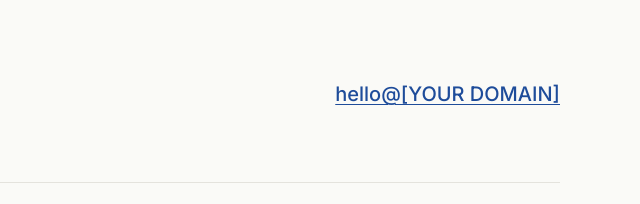
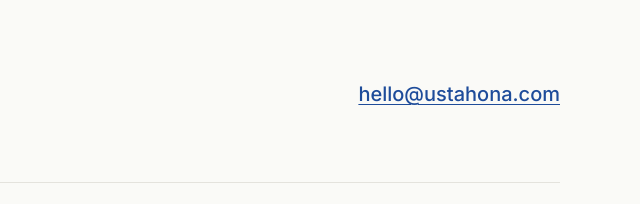
Before and after one commit to JahonCodes/ustahona, a plain HTML site: page index.html in a window 1280 px wide. Shown: the part 3015-3219 px from the top of the page, 640-1280 px from the left. Drawn offline with Linux system fonts and the light colour scheme.

Commit message:
Fix contact email placeholder
Co-Authored-By: Claude Sonnet 5.5 <noreply@anthropic.com>

```diff
--- a/index.html
+++ b/index.html
@@ -167,7 +167,7 @@ a:hover{color:#163A78}
     <div class="section" style="max-width: 1120px; margin: 0 auto; padding: 80px 48px 48px">
       <div style="display: flex; flex-wrap: wrap; gap: 32px; align-items: flex-end; justify-content: space-between; padding-bottom: 64px">
         <h2 style="margin: 0; max-width: 560px; font-family: 'Schibsted Grotesk', sans-serif; font-weight: 600; font-size: 44px; line-height: 1.1; letter-spacing: -0.025em">Say hello. A person reads every message.</h2>
-        <a href="mailto:hello@[YOUR DOMAIN]" style="display: inline-flex; align-items: center; min-height: 48px; font-size: 20px; font-weight: 500">hello@[YOUR DOMAIN]</a>
+        <a href="mailto:hello@ustahona.com" style="display: inline-flex; align-items: center; min-height: 48px; font-size: 20px; font-weight: 500">hello@ustahona.com</a>
       </div>
       <div style="padding-top: 24px; border-top: 1px solid #E4E3DD; display: flex; flex-wrap: wrap; gap: 16px 32px; align-items: center; justify-content: space-between; font-size: 14px; color: #5A5E66">
         <div style="display: flex; align-items: center; gap: 10px">
```
